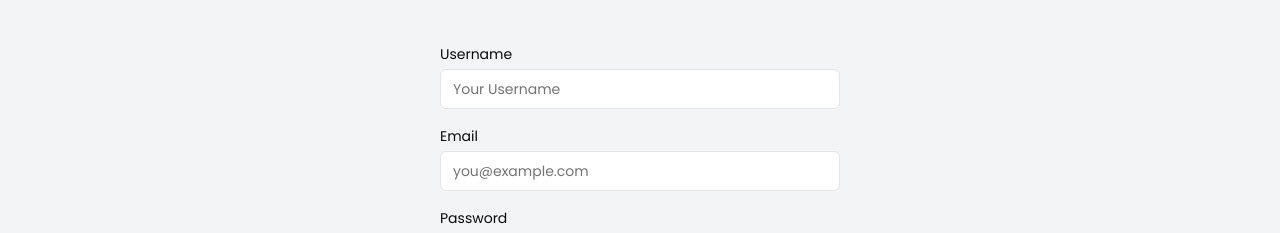
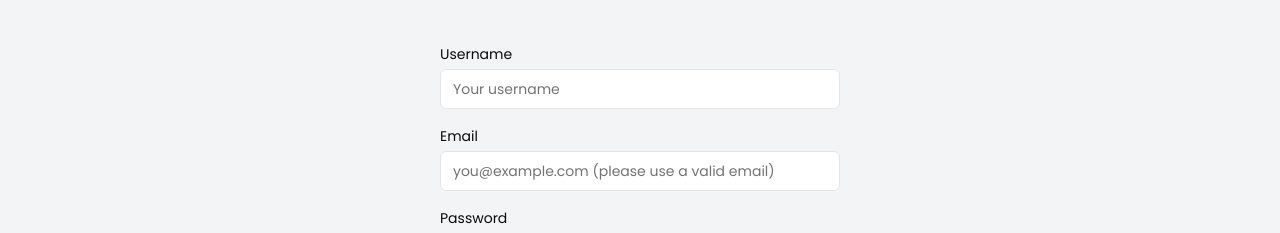
Before and after one commit to xuej41/NationalBiddersOfCanada, a Next.js app in the folder with-supabase-app/: page /sign-up in a window 1280 px wide. Shown: the part 229-462 px from the top of the page. Built offline with nearby package versions, Linux system fonts and the light colour scheme.

Commit message:
Small change

```diff
--- a/with-supabase-app/app/(auth-pages)/sign-up/page.tsx
+++ b/with-supabase-app/app/(auth-pages)/sign-up/page.tsx
@@ -30,9 +30,9 @@ export default async function Signup(props: {
         </p>
         <div className="flex flex-col gap-2 [&>input]:mb-3 mt-8">
           <Label htmlFor="username">Username</Label>
-          <Input name="username" placeholder="Your Username" required />
+          <Input name="username" placeholder="Your username" required />
           <Label htmlFor="email">Email</Label>
-          <Input name="email" placeholder="you@example.com" required />
+          <Input name="email" placeholder="you@example.com (please use a valid email)" required />
           <Label htmlFor="password">Password</Label>
           <Input
             type="password"
```
